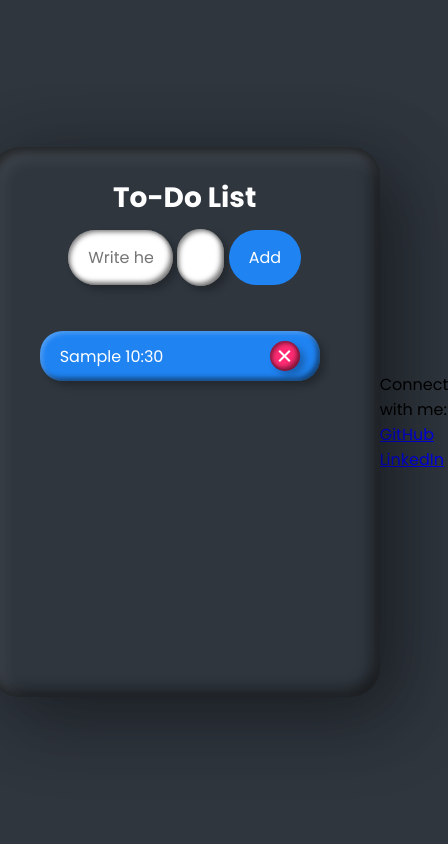
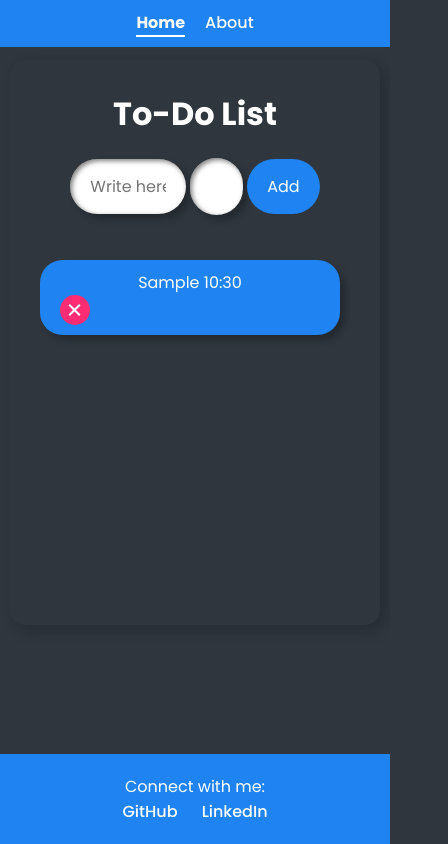
Before and after one commit to purookulsh13/TODO_LIST, a plain HTML site: page index.html in a window 390 px wide. Both pictures are taken after typing "Sample", "10:30" into the empty fields and a click on the button "Add". Shown: the whole page, 448 px wide, since content can reach past the window. Drawn offline with Linux system fonts and the light colour scheme.

Commit message:
Update todo.css

```diff
--- a/todo.css
+++ b/todo.css
@@ -7,48 +7,76 @@
     font-family: 'Poppins', sans-serif;
 }
 
+/* General Styling */
 body {
     display: flex;
-    justify-content: center;
+    flex-direction: column;
     align-items: center;
     min-height: 100vh;
     background: #2f363e;
 }
 
+/* Navigation Bar Styling */
+.top-nav {
+    width: 100%;
+    background: #1f83f2;
+    padding: 10px 0;
+    display: flex;
+    justify-content: center;
+    position: fixed;
+    top: 0;
+    left: 0;
+    z-index: 1000;
+}
+
+.top-nav a {
+    color: #fff;
+    text-decoration: none;
+    margin: 0 15px;
+    font-size: 1.2em;
+    font-weight: 500;
+}
+
+.top-nav a.active {
+    font-weight: 700;
+    border-bottom: 2px solid #fff;
+}
+
+.top-nav a:hover {
+    color: #d0e1f9;
+}
+
+/* Container Styling */
 .container {
     display: flex;
     justify-content: center;
     align-items: center;
     width: 100%;
     height: 100%;
+    padding-top: 60px; /* Space for the fixed nav bar */
 }
 
-.box {
-    position: relative;
-    width: 600px; /* Adjusted width */
-    height: 550px;
-    border-radius: 30px;
+/* Box Styling for Index Page */
+.index-page .box {
+    width: 80%;
+    max-width: 600px;
+    padding: 30px;
+    border-radius: 15px;
     background: #2f363e;
-    padding: 30px 50px;
-    box-shadow: 25px 25px 75px rgba(0, 0, 0, 0.25),
-                10px 10px 70px rgba(0, 0, 0, 0.25),
-                inset 5px 5px 10px rgba(0, 0, 0, 0.5),
-                inset 5px 5px 20px rgba(255, 255, 255, 0.2),
-                inset -5px -5px 15px rgba(0, 0, 0, 0.75);
+    box-shadow: 5px 5px 15px rgba(0, 0, 0, 0.2);
     text-align: center;
 }
 
-h2 {
-    width: 100%;
+.index-page h2 {
     font-weight: 600;
-    text-align: center;
     color: #fff;
-    font-size: 1.75em;
-    margin-bottom: 10px;
+    font-size: 2em;
+    margin-bottom: 20px;
 }
 
-#input {
-    width: calc(50% - 40px); /* Adjusted width for both input fields */
+.index-page #input,
+.index-page #timeInput {
+    width: calc(50% - 40px);
     border: none;
     outline: none;
     padding: 15px 20px;
@@ -56,24 +84,14 @@ h2 {
     font-size: 1em;
     margin-bottom: 10px;
     box-shadow: 5px 5px 7px rgba(0, 0, 0, 0.25),
-                inset 2px 2px 5px rgba(0, 0, 0, 0.5),
-                inset -3px -3px 5px rgba(0, 0, 0, 0.5);
+                inset 2px 2px 5px rgba(0, 0, 0, 0.5);
 }
 
-#timeInput {
-    width: calc(30% - 40px); /* Adjusted width for both input fields */
-    border: none;
-    outline: none;
-    padding: 15px 20px;
-    border-radius: 30px;
-    font-size: 1em;
-    margin-bottom: 10px;
-    box-shadow: 5px 5px 7px rgba(0, 0, 0, 0.25),
-                inset 2px 2px 5px rgba(0, 0, 0, 0.5),
-                inset -3px -3px 5px rgba(0, 0, 0, 0.5);
+.index-page #timeInput {
+    width: calc(30% - 40px);
 }
 
-button {
+.index-page button {
     padding: 15px 20px;
     border: none;
     outline: none;
@@ -85,12 +103,11 @@ button {
     transition: background 0.3s ease;
 }
 
-button:hover {
+.index-page button:hover {
     background: #145a9e;
 }
 
-#list {
-    position: relative;
+.index-page #list {
     margin-top: 20px;
     height: 350px;
     overflow: auto;
@@ -98,27 +115,21 @@ button:hover {
     list-style-type: none;
 }
 
-.box li {
-    position: relative;
-    display: flex;
-    align-items: center;
-    justify-content: space-between;
+.index-page .box li {
     background: #1f83f2;
     margin: 15px 0;
     padding: 10px 20px;
     border-radius: 22.5px;
     color: #fff;
-    box-shadow: 5px 5px 7px rgba(0, 0, 0, 0.25),
-                inset 2px 2px 5px rgba(255, 255, 255, 0.25),
-                inset -3px -3px 5px rgba(0, 0, 0, 0.5);
+    box-shadow: 5px 5px 7px rgba(0, 0, 0, 0.25);
 }
 
-.box li .actions {
+.index-page .box li .actions {
     display: flex;
     gap: 10px;
 }
 
-.box li i {
+.index-page .box li i {
     width: 30px;
     height: 30px;
     display: flex;
@@ -127,18 +138,15 @@ button:hover {
     background: #ff2c74;
     border-radius: 50%;
     cursor: pointer;
-    box-shadow: 5px 5px 7px rgba(0, 0, 0, 0.25),
-                inset 2px 2px 5px rgba(0, 0, 0, 0.5),
-                inset -3px -3px 5px rgba(0, 0, 0, 0.5);
     transition: background 0.3s ease;
 }
 
-.box li i:hover {
+.index-page .box li i:hover {
     background: #c72256;
 }
 
-.box li i::before,
-.box li i::after {
+.index-page .box li i::before,
+.index-page .box li i::after {
     content: '';
     position: absolute;
     width: 15px;
@@ -146,15 +154,15 @@ button:hover {
     background: #fff;
 }
 
-.box li i::before {
+.index-page .box li i::before {
     transform: rotate(45deg);
 }
 
-.box li i::after {
+.index-page .box li i::after {
     transform: rotate(-45deg);
 }
 
-.box li.done {
+.index-page .box li.done {
     background: #607d8b;
     text-decoration: line-through;
 }
@@ -170,3 +178,103 @@ button:hover {
 ::-webkit-scrollbar-thumb {
     background: #fff;
 }
+
+/* Box Styling for About Page */
+.about-page .box {
+    width: 80%;
+    max-width: 800px;
+    padding: 30px;
+    border-radius: 15px;
+    background: #2f363e;
+    box-shadow: 5px 5px 15px rgba(0, 0, 0, 0.2);
+    text-align: center;
+    color: #fff;
+}
+
+.about-page h2 {
+    font-weight: 600;
+    font-size: 2em;
+    margin-bottom: 20px;
+}
+
+.about-page h3 {
+    font-size: 1.5em;
+    margin-top: 20px;
+    margin-bottom: 10px;
+}
+
+.about-page h4 {
+    font-size: 1.2em;
+    margin-top: 15px;
+    margin-bottom: 5px;
+}
+
+.about-page p {
+    font-size: 1em;
+    line-height: 1.6;
+    margin-bottom: 15px;
+}
+
+.about-page ul {
+    list-style-type: disc;
+    margin-left: 20px;
+}
+
+.about-page li {
+    margin-bottom: 10px;
+}
+
+.about-page code {
+    background: #fff;
+    color: #2f363e;
+    padding: 2px 4px;
+    border-radius: 3px;
+    font-size: 0.9em;
+}
+
+/* Colorful and Glazing Animation */
+@keyframes glowing {
+    0% { color: #ff0000; text-shadow: 0 0 5px #ff0000, 0 0 10px #ff0000, 0 0 20px #ff0000, 0 0 30px #ff0000, 0 0 40px #ff0000; }
+    25% { color: #00ff00; text-shadow: 0 0 5px #00ff00, 0 0 10px #00ff00, 0 0 20px #00ff00, 0 0 30px #00ff00, 0 0 40px #00ff00; }
+    50% { color: #0000ff; text-shadow: 0 0 5px #0000ff, 0 0 10px #0000ff, 0 0 20px #0000ff, 0 0 30px #0000ff, 0 0 40px #0000ff; }
+    75% { color: #ff00ff; text-shadow: 0 0 5px #ff00ff, 0 0 10px #ff00ff, 0 0 20px #ff00ff, 0 0 30px #ff00ff, 0 0 40px #ff00ff; }
+    100% { color: #ffff00; text-shadow: 0 0 5px #ffff00, 0 0 10px #ffff00, 0 0 20px #ffff00, 0 0 30px #ffff00, 0 0 40px #ffff00; }
+}
+
+.glowing-text {
+    animation: glowing 2s infinite;
+}
+
+/* Footer Styling */
+footer {
+    margin-top: auto;
+    padding: 20px 0;
+    background: #1f83f2;
+    color: #fff;
+    width: 100%;
+    text-align: center;
+}
+
+footer a {
+    color: #fff;
+    text-decoration: none;
+    margin: 0 10px;
+    font-weight: 500;
+}
+
+footer a:hover {
+    text-decoration: underline;
+}
+
+/* Responsive Styling */
+@media (max-width: 768px) {
+    .top-nav a {
+        font-size: 1em;
+        margin: 0 10px;
+    }
+
+    .index-page .box,
+    .about-page .box {
+        width: 95%;
+    }
+}
```
